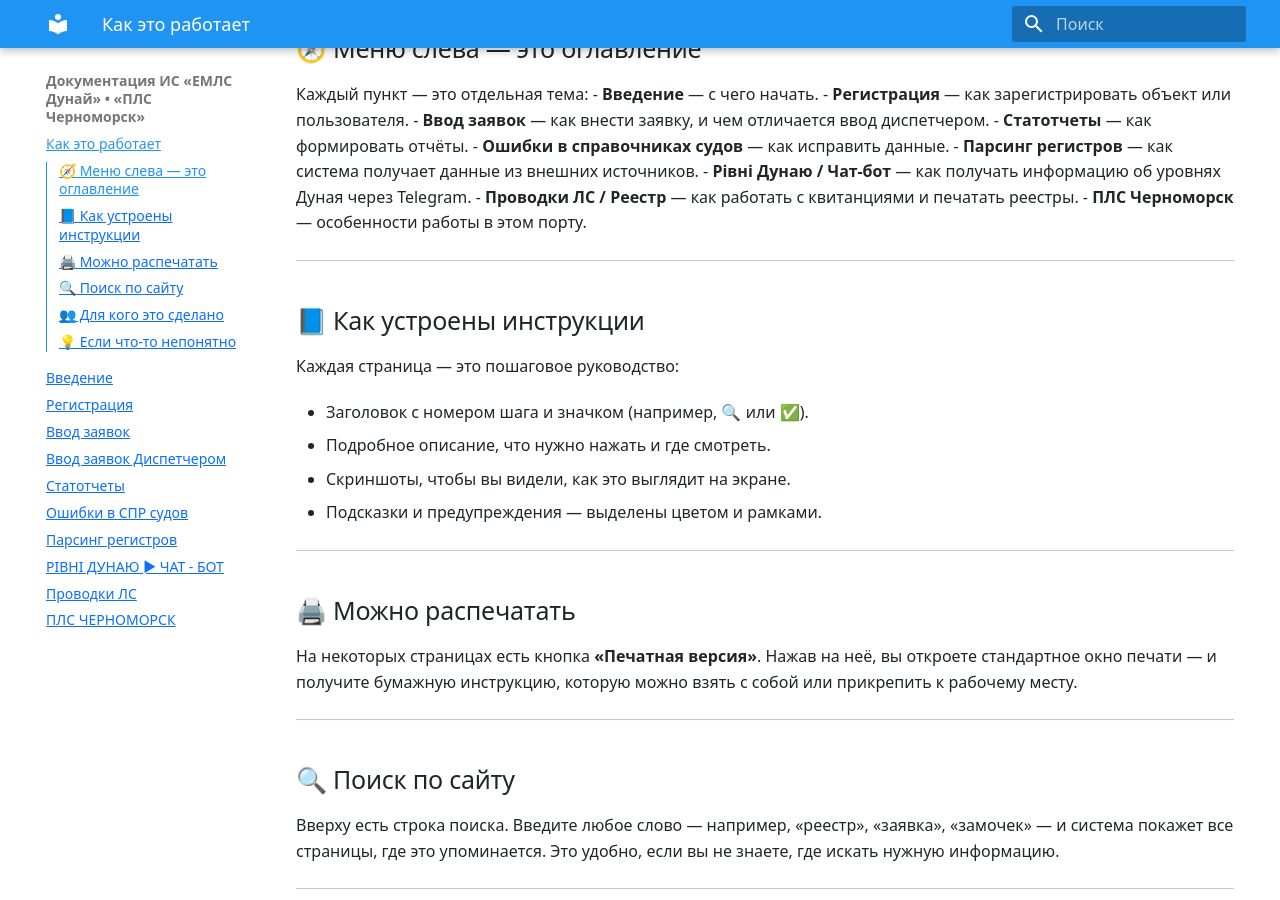
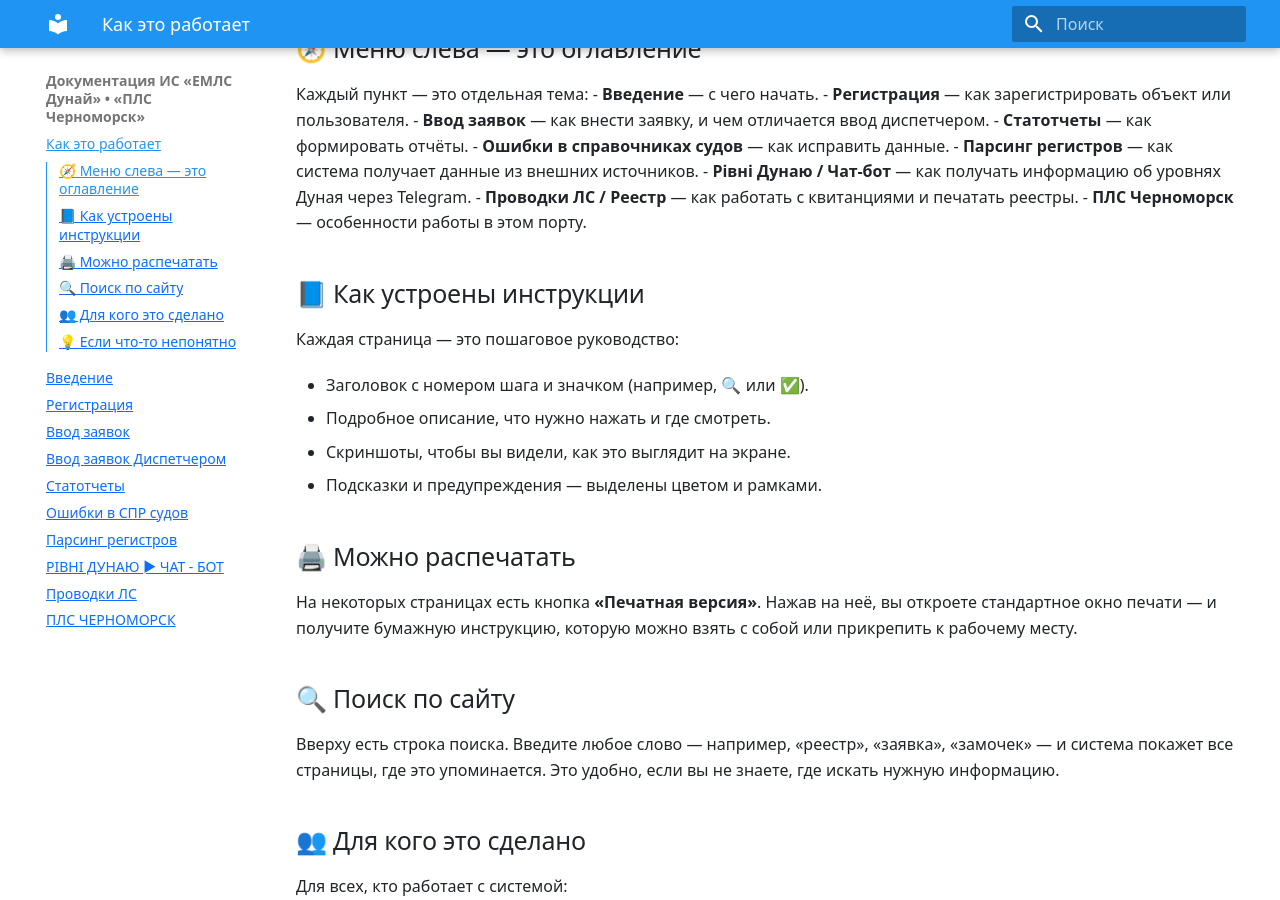
Before and after one commit to vvxsoni/Danube_help, an MkDocs documentation site: the page built from docs/how_it_works.md, in a window 1280 px wide and 900 px high, scrolled down 315 px. Built offline with MkDocs 1.6.1 and Material for MkDocs 9.7.7, drawn with Linux system fonts in a browser that asks for light colours.

Commit message:
<!-- <hr> -->

```diff
--- a/docs/how_it_works.md
+++ b/docs/how_it_works.md
@@ -13,7 +13,7 @@
 - **Проводки ЛС / Реестр** — как работать с квитанциями и печатать реестры.
 - **ПЛС Черноморск** — особенности работы в этом порту.
 <!-- Некоторые страницы не отображаются в меню, но доступны по прямой ссылке — например, справочник для опытных пользователей. -->
-<hr>
+<!-- <hr> -->
 ## 📘 Как устроены инструкции
 
 Каждая страница — это пошаговое руководство:
@@ -23,19 +23,19 @@
 - Скриншоты, чтобы вы видели, как это выглядит на экране.
 - Подсказки и предупреждения — выделены цветом и рамками.
 
-<hr>
+<!-- <hr> -->
 
 ## 🖨️ Можно распечатать
 
 На некоторых страницах есть кнопка **«Печатная версия»**. Нажав на неё, вы откроете стандартное окно печати — и получите бумажную инструкцию, которую можно взять с собой или прикрепить к рабочему месту.
 
-<hr>
+<!-- <hr> -->
 
 ## 🔍 Поиск по сайту
 
 Вверху есть строка поиска. Введите любое слово — например, «реестр», «заявка», «замочек» — и система покажет все страницы, где это упоминается. Это удобно, если вы не знаете, где искать нужную информацию.
 
-<hr>
+<!-- <hr> -->
 
 ## 👥 Для кого это сделано
 
@@ -49,7 +49,7 @@
 
 Не нужно быть программистом. Всё написано простым языком, с картинками и пояснениями.
 
-<hr>
+<!-- <hr> -->
 
 ## 💡 Если что-то непонятно
 
```
